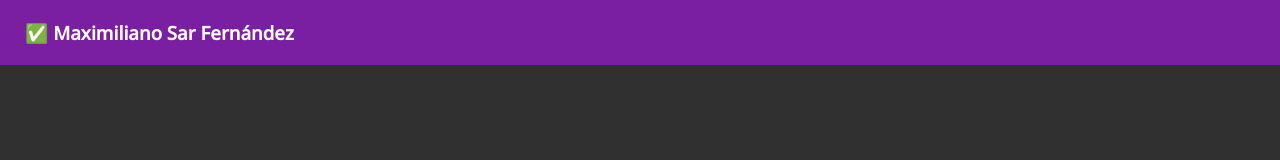
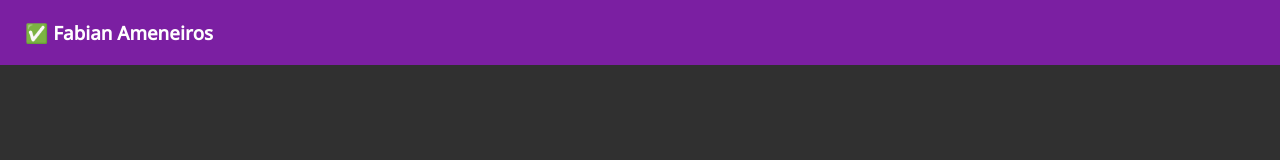
Before and after one commit to fabian-design/portfolio1.0, a plain HTML site: page index.html in a window 1280 px wide. Shown: the top 160 px of the page. Drawn offline with nearby package versions, Linux system fonts and the light colour scheme.

Commit message:
Update index.html

```diff
--- a/index.html
+++ b/index.html
@@ -20,7 +20,7 @@
 
 <body>
     <header>
-        <h3>✅ Maximiliano Sar Fernández</h3>
+        <h3>✅ Fabian Ameneiros</h3>
     </header>
     <section class="uno">
         <div class="caja-central">
```
